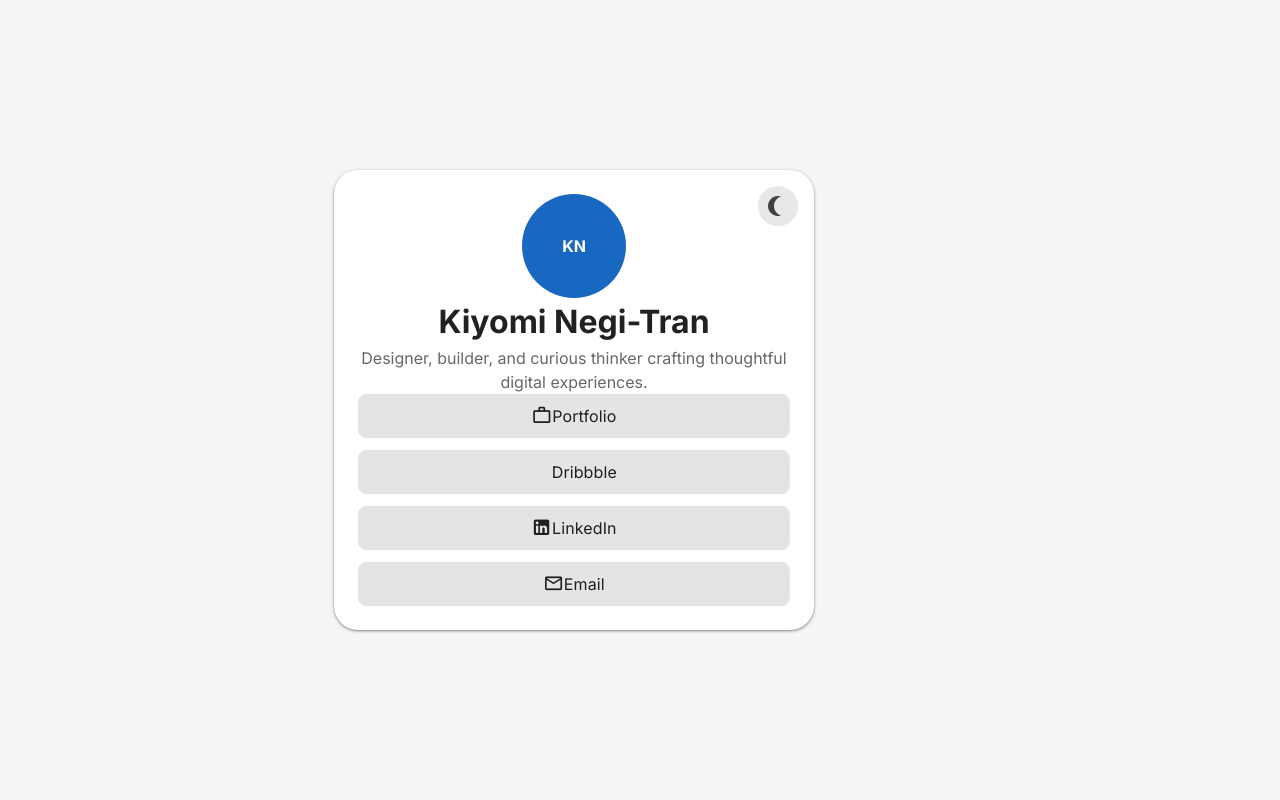
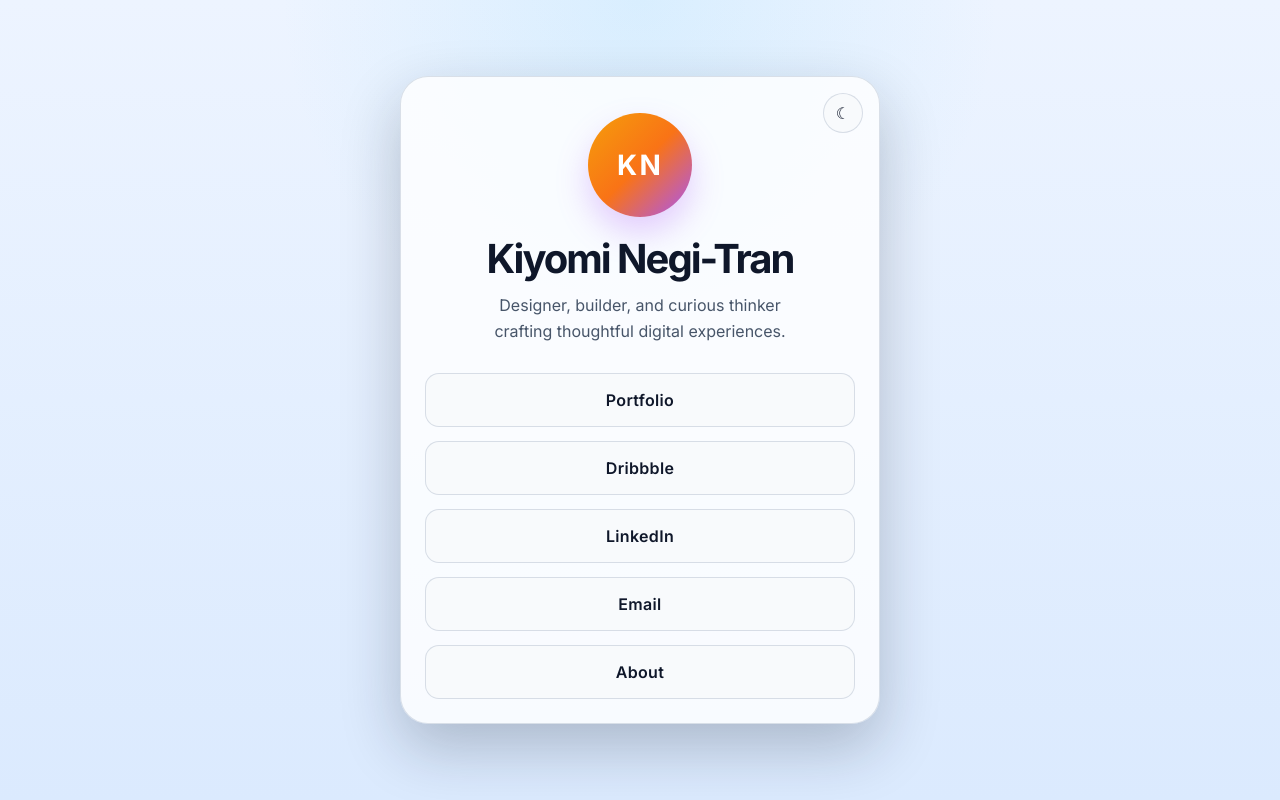
Before and after one commit to knegitran/LESSON-6, a Vue app: page / in a window 1280 px wide. Built offline with nearby package versions, Linux system fonts and the light colour scheme; the HTML template or start-up script is replaced by a standard one.

Commit message:
Card layout without refactoring

```diff
--- a/src/views/HomeView.vue
+++ b/src/views/HomeView.vue
@@ -1,82 +1,183 @@
 <script setup lang="ts">
-import { computed, onMounted } from 'vue'
-import { useTheme } from 'vuetify'
+import { computed, onMounted, ref, watch } from 'vue'
+import { RouterLink } from 'vue-router'
 
 const links = [
-  { label: 'Portfolio', href: 'https://portfolio.example.com', icon: 'mdi-briefcase-outline' },
-  { label: 'Dribbble', href: 'https://dribbble.com', icon: 'mdi-dribbble' },
-  { label: 'LinkedIn', href: 'https://www.linkedin.com', icon: 'mdi-linkedin' },
-  { label: 'Email', href: 'mailto:hello@example.com', icon: 'mdi-email-outline' },
+  { label: 'Portfolio', href: 'https://portfolio.example.com' },
+  { label: 'Dribbble', href: 'https://dribbble.com' },
+  { label: 'LinkedIn', href: 'https://www.linkedin.com' },
+  { label: 'Email', href: 'mailto:hello@example.com' },
 ]
 
-const theme = useTheme()
+const isDark = ref(true)
 
-const isDark = computed({
-  get: () => theme.global.current.value.dark,
-  set: (value: boolean) => {
-    theme.global.name.value = value ? 'dark' : 'light'
-    localStorage.setItem('theme', value ? 'dark' : 'light')
-  },
-})
+const themeLabel = computed(() => (isDark.value ? 'Switch to light mode' : 'Switch to dark mode'))
+
+const applyTheme = () => {
+  document.documentElement.setAttribute('data-theme', isDark.value ? 'dark' : 'light')
+  localStorage.setItem('theme', isDark.value ? 'dark' : 'light')
+}
 
 onMounted(() => {
   const savedTheme = localStorage.getItem('theme')
   const prefersDark = window.matchMedia('(prefers-color-scheme: dark)').matches
   isDark.value = savedTheme ? savedTheme === 'dark' : prefersDark
+  applyTheme()
 })
+
+watch(isDark, () => {
+  applyTheme()
+})
+
+function toggleTheme() {
+  isDark.value = !isDark.value
+}
 </script>
 
 <template>
-  <v-app>
-    <v-main :class="isDark ? 'd-flex align-center justify-center bg-grey-darken-4' : 'd-flex align-center justify-center bg-grey-lighten-4'">
-      <v-container class="py-8" fluid>
-        <v-row justify="center">
-          <v-col cols="12" sm="10" md="8" lg="6">
-            <v-card class="mx-auto pa-6 rounded-xl position-relative" max-width="480" elevation="8">
-              <v-btn
-                class="position-absolute"
-                color="surface-variant"
-                icon
-                variant="tonal"
-                size="small"
-                style="top: 16px; right: 16px;"
-                :aria-label="isDark ? 'Switch to light mode' : 'Switch to dark mode'"
-                @click="isDark = !isDark"
-              >
-                <v-icon :icon="isDark ? 'mdi-white-balance-sunny' : 'mdi-moon-waning-crescent'" />
-              </v-btn>
+  <main class="page-shell">
+    <section class="profile-card">
+      <button class="theme-toggle" type="button" :aria-label="themeLabel" @click="toggleTheme">
+        <span aria-hidden="true">{{ isDark ? '☀' : '☾' }}</span>
+      </button>
 
-              <div class="text-center">
-                <v-avatar size="104" class="mb-5" color="primary">
-                  <span class="text-h5 font-weight-bold">KN</span>
-                </v-avatar>
-
-                <h1 class="text-h3 text-md-h2 font-weight-bold mb-3">Kiyomi Negi-Tran</h1>
-                <p class="text-body-1 text-medium-emphasis mb-6">
-                  Designer, builder, and curious thinker crafting thoughtful digital experiences.
-                </p>
+      <div class="profile-photo" aria-label="Profile photo placeholder">
+        <span>KN</span>
       </div>
 
-              <div class="d-flex flex-column ga-3">
-                <v-btn
+      <div class="profile-details">
+        <h1>Kiyomi Negi-Tran</h1>
+        <p>Designer, builder, and curious thinker crafting thoughtful digital experiences.</p>
+      </div>
+
+      <nav class="link-list" aria-label="Profile links">
+        <a
           v-for="link in links"
           :key="link.label"
           :href="link.href"
-                  block
-                  size="large"
-                  rounded="lg"
-                  variant="tonal"
+          class="social-link"
           target="_blank"
           rel="noopener noreferrer"
         >
-                  <v-icon :icon="link.icon" start />
           {{ link.label }}
-                </v-btn>
-              </div>
-            </v-card>
-          </v-col>
-        </v-row>
-      </v-container>
-    </v-main>
-  </v-app>
+        </a>
+
+        <RouterLink to="/about" class="social-link about-link">About</RouterLink>
+      </nav>
+    </section>
+  </main>
 </template>
+
+<style scoped>
+.page-shell {
+  min-height: 100vh;
+  display: grid;
+  place-items: center;
+  padding: 24px;
+}
+
+.profile-card {
+  position: relative;
+  width: min(100%, 480px);
+  padding: 32px 24px 24px;
+  border: 1px solid var(--card-border);
+  border-radius: 28px;
+  background: var(--card-bg);
+  box-shadow: 0 24px 60px rgba(15, 23, 42, 0.24);
+  text-align: center;
+}
+
+.theme-toggle {
+  position: absolute;
+  top: 16px;
+  right: 16px;
+  width: 40px;
+  height: 40px;
+  border: 1px solid var(--card-border);
+  border-radius: 999px;
+  background: var(--surface-bg);
+  color: var(--text-color);
+  cursor: pointer;
+  transition:
+    transform 0.2s ease,
+    border-color 0.2s ease,
+    background 0.2s ease;
+}
+
+.theme-toggle:hover {
+  transform: translateY(-1px);
+  border-color: var(--accent);
+}
+
+.profile-photo {
+  width: 104px;
+  height: 104px;
+  margin: 4px auto 20px;
+  display: grid;
+  place-items: center;
+  border-radius: 50%;
+  background: linear-gradient(135deg, #f59e0b 0%, #f97316 50%, #a855f7 100%);
+  color: #ffffff;
+  font-size: 1.75rem;
+  font-weight: 700;
+  letter-spacing: 0.08em;
+  box-shadow: 0 16px 32px rgba(168, 85, 247, 0.28);
+}
+
+.profile-details {
+  margin-bottom: 28px;
+}
+
+.profile-details h1 {
+  margin: 0;
+  font-size: clamp(2rem, 4vw, 2.5rem);
+  line-height: 1.1;
+  letter-spacing: -0.05em;
+}
+
+.profile-details p {
+  margin: 12px auto 0;
+  max-width: 34ch;
+  color: var(--muted-color);
+  font-size: 1rem;
+  line-height: 1.6;
+}
+
+.link-list {
+  display: flex;
+  flex-direction: column;
+  gap: 14px;
+}
+
+.social-link {
+  display: flex;
+  align-items: center;
+  justify-content: center;
+  min-height: 54px;
+  border: 1px solid var(--card-border);
+  border-radius: 14px;
+  background: var(--surface-bg);
+  color: var(--text-color);
+  font-weight: 600;
+  letter-spacing: 0.02em;
+  text-decoration: none;
+  transition:
+    transform 0.2s ease,
+    border-color 0.2s ease,
+    box-shadow 0.2s ease,
+    background 0.2s ease;
+}
+
+.social-link:hover {
+  transform: translateY(-2px);
+  border-color: var(--accent);
+  box-shadow: 0 12px 22px rgba(96, 165, 250, 0.16);
+  background: var(--surface-hover);
+}
+
+@media (max-width: 480px) {
+  .profile-card {
+    padding-top: 50px;
+  }
+}
+</style>
```
Lines whose indentation alone changed are shown as unchanged.
